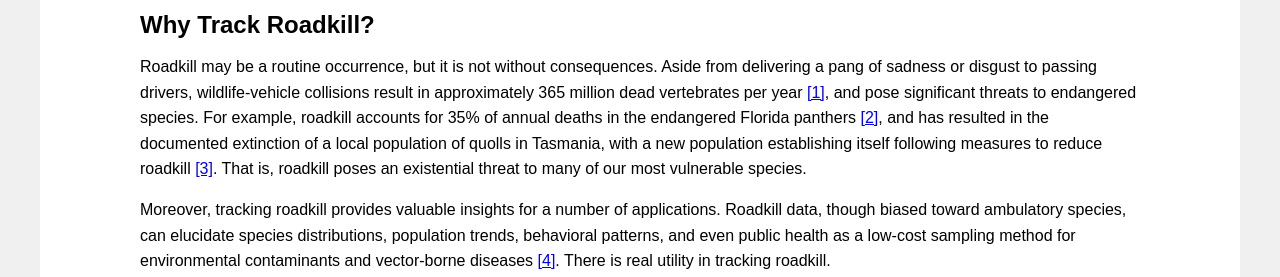
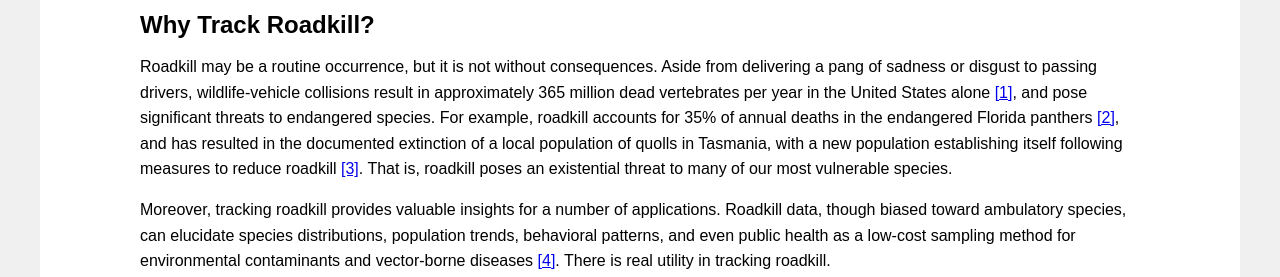
Before and after one commit to sengutengu/roadkill-project, a plain HTML site: page index.html in a window 1280 px wide. Shown: the part 556-833 px from the top of the page. Drawn offline with nearby package versions, Linux system fonts and the light colour scheme; no server answers.

Commit message:
Change wording

```diff
--- a/index.html
+++ b/index.html
@@ -42,7 +42,7 @@
           Roadkill may be a routine occurrence, but it is not without
           consequences. Aside from delivering a pang of sadness or disgust to
           passing drivers, wildlife-vehicle collisions result in approximately
-          365 million dead vertebrates per year
+          365 million dead vertebrates per year in the United States alone
           <a
             href="https://www.fhwa.dot.gov/publications/research/safety/08034/04.cfm"
             >[1]</a
```
